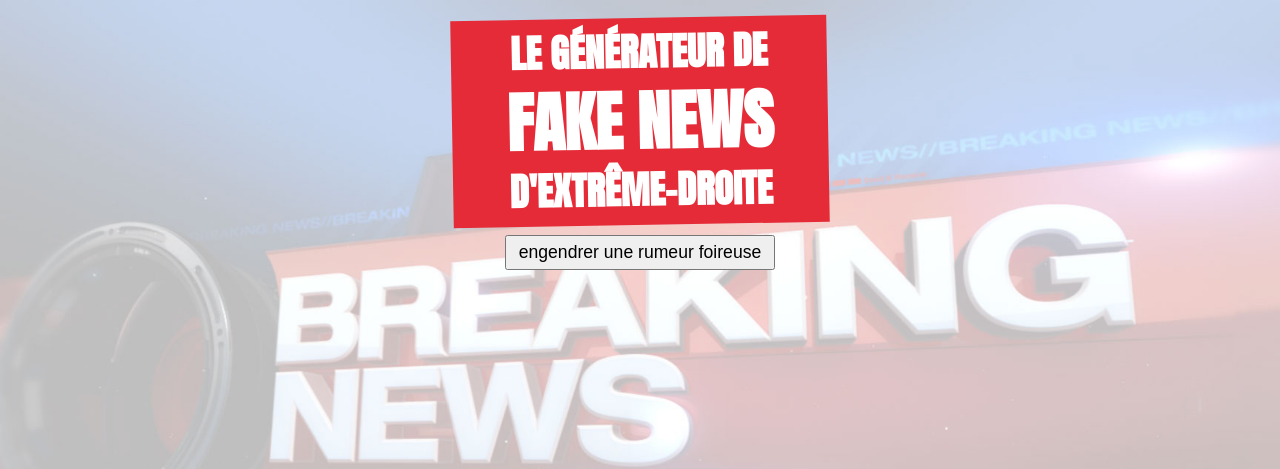
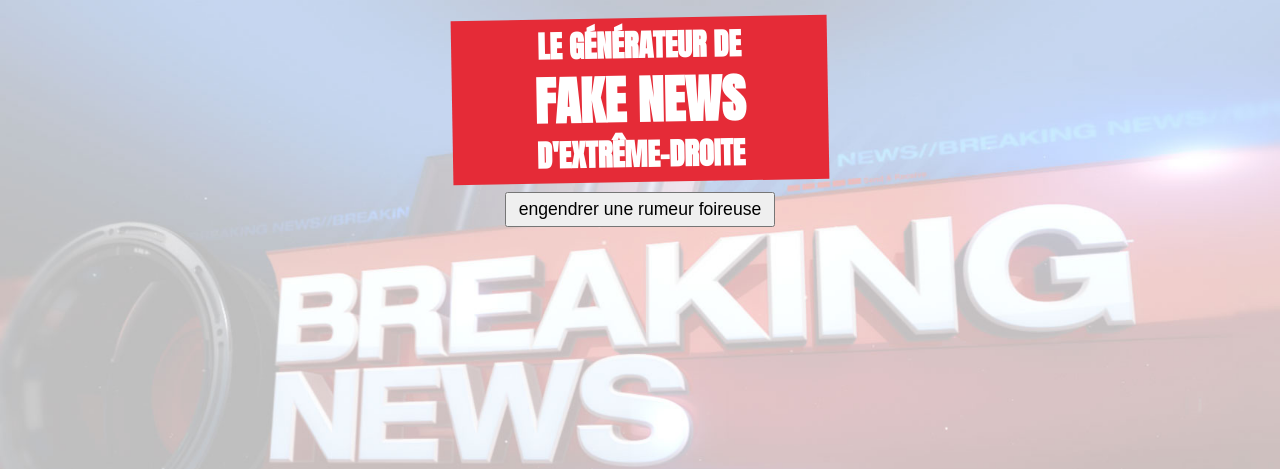
Before and after one commit to bolinocroustibat/fake-news, a PHP site: page / in a window 1280 px wide. Shown: the top 469 px of the page. Run offline with PHP 8.4, Linux system fonts and the light colour scheme; a stand-in replaces the project's code that opens the database connection; some libraries are stand-ins or nearby versions.

Commit message:
reduce title size

```diff
--- a/style/style.css
+++ b/style/style.css
@@ -41,7 +41,7 @@ h1{
 	font-family: 'Anton', sans-serif;
 	text-transform:uppercase;
 	font-weight:bold;
-	font-size:2.4em;
+	font-size: 1.9em;
 	line-height: 180%;
 	transform: rotate(-1deg);
 
```
